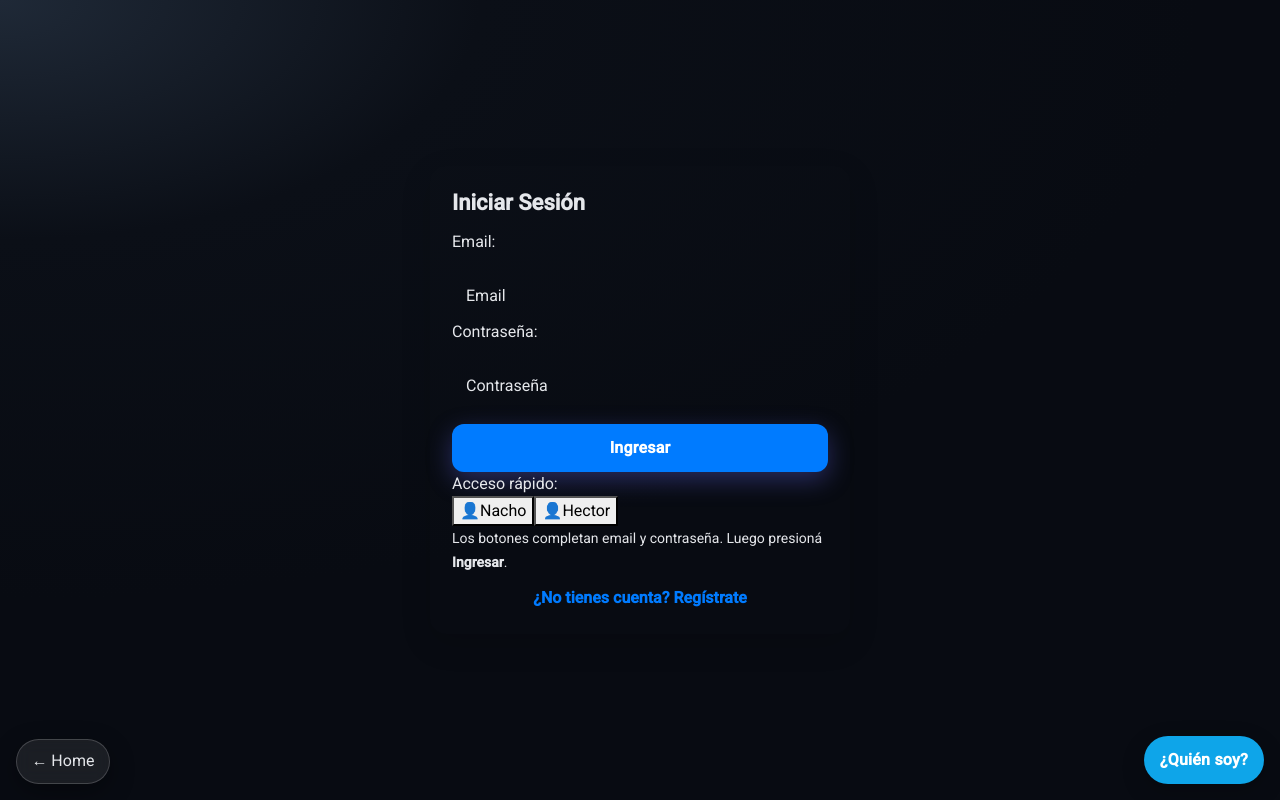
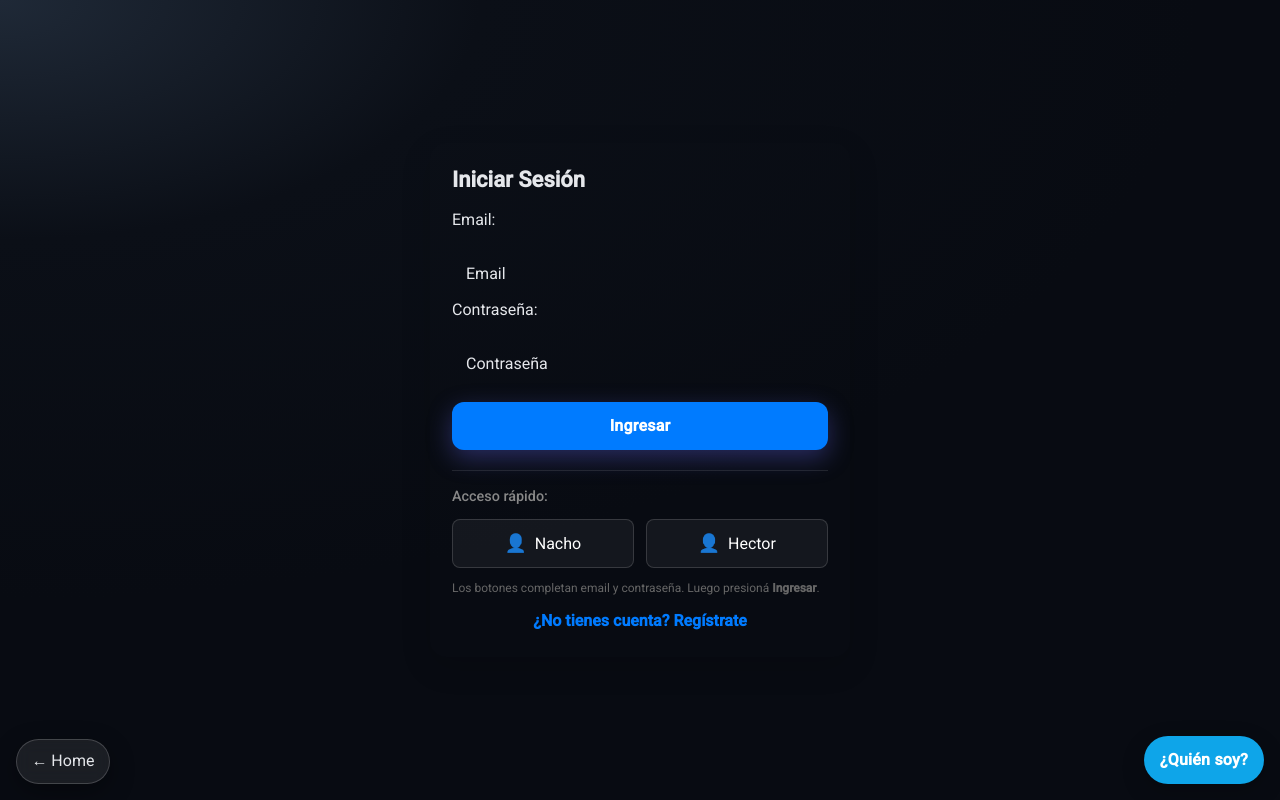
Before and after one commit to nachomonllor/sala-de-juegos-2025, an Angular app: page /auth/login in a window 1280 px wide. Built offline with nearby package versions, Linux system fonts and the light colour scheme.

Commit message:
estilos en botones de acceso rapido

```diff
--- a/src/app/login/login.css
+++ b/src/app/login/login.css
@@ -81,3 +81,78 @@ h3 {
   font-weight: 600;
 }
 .register-link:hover { text-decoration: underline; }
+
+/* --- Estilos para Acceso Rápido --- */
+
+.quick-access {
+  margin-top: 20px;
+  padding-top: 15px;
+  border-top: 1px solid rgba(255, 255, 255, 0.1); /* Separador sutil */
+}
+
+.quick-title {
+  color: var(--muted, #888);
+  font-size: 0.9rem;
+  margin-bottom: 12px;
+  font-weight: 500;
+}
+
+.quick-grid {
+  display: flex;
+  gap: 12px;
+  margin-bottom: 12px;
+}
+
+/*     ---- MEHJORA DE LOS BOTONES DE ACCESO RAPIDO */
+
+.quick-btn {
+  flex: 1; /* Para que ambos botones ocupen el mismo ANCHO */
+  display: flex;
+  align-items: center;
+  justify-content: center;
+  gap: 8px;
+  padding: 10px;
+  cursor: pointer;
+
+  /* ESTILO BASE  Transparencia  */
+  background: rgba(255, 255, 255, 0.05); /* Fondo casi transparente */
+  border: 1px solid rgba(255, 255, 255, 0.15); /* Borde sutil */
+  border-radius: 8px;
+  color: #fff; /* Texto blanco */
+
+  /* Transición suave para el efecto */
+  transition: all 0.3s ease;
+  position: relative;
+  overflow: hidden;
+}
+
+.quick-btn .icon {
+  font-size: 1.1rem;
+}
+
+/* EFECTO HOVER (Destello Verde) */
+.quick-btn:hover {
+  /* Cambio de color de fondo y borde */
+  background: rgba(0, 255, 128, 0.1);
+  border-color: #00ff80;
+
+  /* El destello verde (Glow) */
+  box-shadow: 0 0 15px rgba(0, 255, 128, 0.5), inset 0 0 10px rgba(0, 255, 128, 0.2);
+
+  /* Pequeño movimiento hacia arriba */
+  transform: translateY(-2px);
+  text-shadow: 0 0 5px rgba(0, 255, 128, 0.8);
+}
+
+.quick-btn:active {
+  transform: translateY(0);
+  box-shadow: 0 0 5px rgba(0, 255, 128, 0.5);
+}
+
+.hint {
+  display: block;
+  font-size: 0.75rem;
+  color: var(--muted, #666);
+  line-height: 1.4;
+  margin-top: 10px;
+}
```
Also changed, not shown: src/app/login/login.ts (+24 -0 lines).
